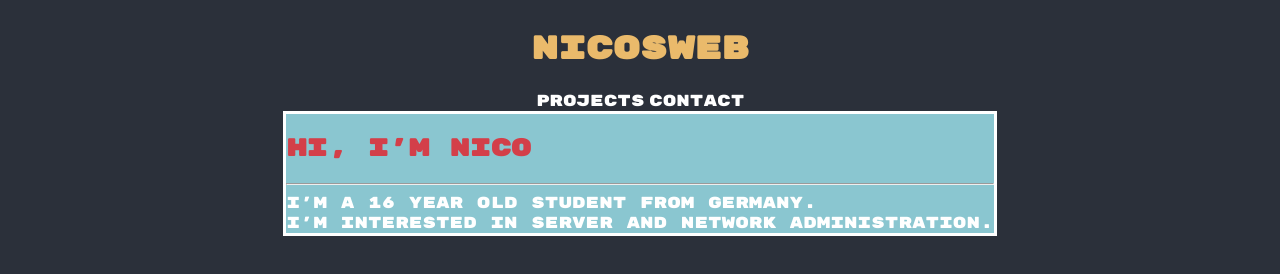
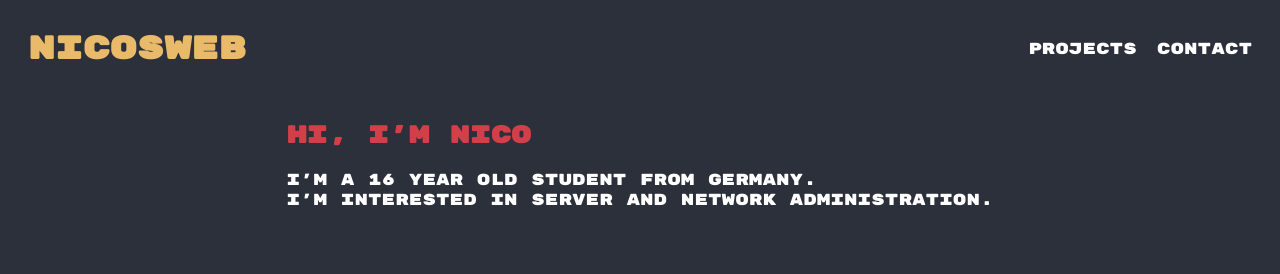
Before and after one commit to EinfachNurN1C0/Nicosweb, a plain HTML site: page index.html in a window 1280 px wide. Drawn offline with Linux system fonts and the light colour scheme.

Commit message:
Started creating the homepage

```diff
--- a/Stylesheets/stylesheet.css
+++ b/Stylesheets/stylesheet.css
@@ -11,12 +11,8 @@ body {
     background-color: var(--main-background-color);
     color: var(--text-color);
     font-family: 'Rubik Mono One', monospace;
-    display: flex;
-    flex-direction: column;
-    align-items: center;
 }
 
-/* Fonts */
 h1 {
     color: var(--header-color);
 }
@@ -30,12 +26,26 @@ a {
     color: var(--text-color);
 }
 
+a:hover {
+    color: var(--secondary-header-color);
+}
+
 .header {
     display: flex;
-    justify-content: space-evenly;
+    justify-content: space-between;
+    align-items: center;
+}
+
+.header > * {
+    margin: 0 10px;
 }
 
 .main {
-    background-color: var(--secondary-background-color);
-    border: solid;
+    display: flex;
+    flex-direction: column;
+    align-items: center;
 }
+
+.main > * {
+    margin: 10px 0;
+}
--- a/index.html
+++ b/index.html
@@ -10,7 +10,7 @@
     <link href="https://fonts.googleapis.com/css2?family=Rubik+Mono+One&display=swap" rel="stylesheet">
 </head>
 <body>
-    <header>
+    <header class="header">
         <div class="header text">
             <a href="index.html"><h1>Nicosweb</h1></a>
         </div>
@@ -19,15 +19,14 @@
             <a href="Sites/contact.html">Contact</a>
         </div>
     </header>
-    <main>
-        <div class="main introduction text">
+    <main class="main">
+        <div class="main-introduction-text">
             <h2>Hi, I'm Nico</h2>
-            <hr>
             I'm a 16 year old student from Germany.<br>
             I'm interested in server and network administration.
         </div>
     </main>
-    <footer>
+    <footer class="footer">
 
     </footer>
 </body>
```
